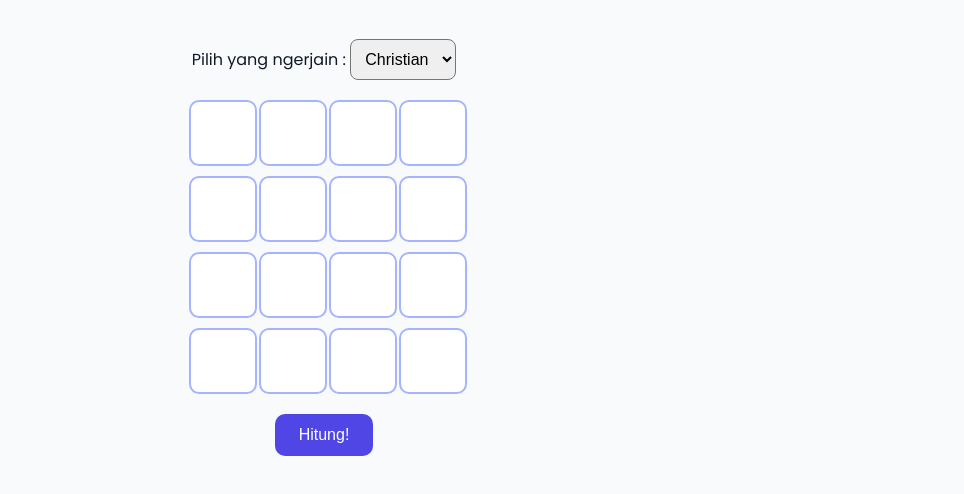
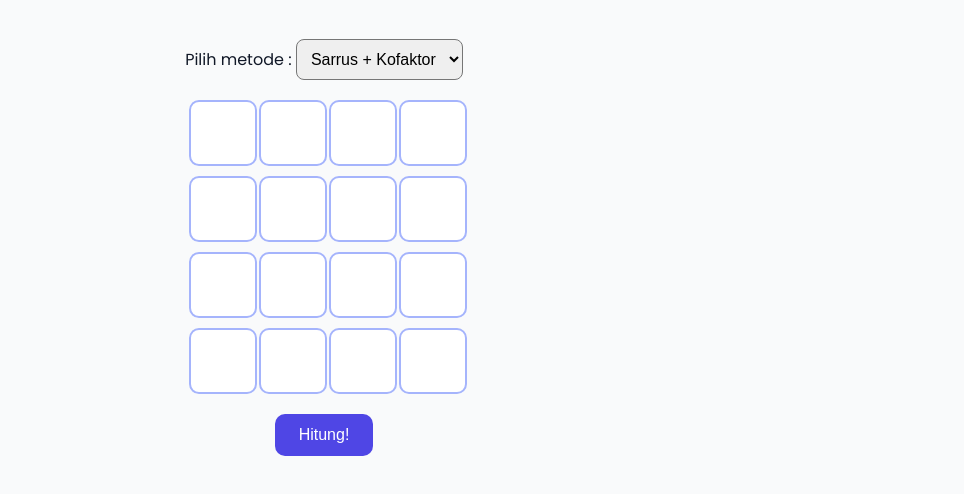
Before and after one commit to rodonadeak/alindasmantap, a plain HTML site: page index.html in a window 1280 px wide. Shown: the part 92-586 px from the top of the page, without its empty margins (316-1280 px from the left). Drawn offline with Linux system fonts and the light colour scheme.

Commit message:
Update index.html

```diff
--- a/index.html
+++ b/index.html
@@ -152,11 +152,10 @@
     <h1>Kalkulator Determinan Matriks 4x4</h1>
   </header>
   <div class="method-select">
-    <label for="method">Pilih yang ngerjain :</label>
+    <label for="method">Pilih metode :</label>
     <select id="method">
-      <option value="kofaktor">Christian</option>
-      <option value="kofaktor">Natasha</option>
-      <option value="kofaktor">Rodo</option>
+      <option value="kofaktor">Sarrus + Kofaktor</option>
+
     </select>
   </div>
   <div class="matrix-grid" id="matrix-input"></div>
```
